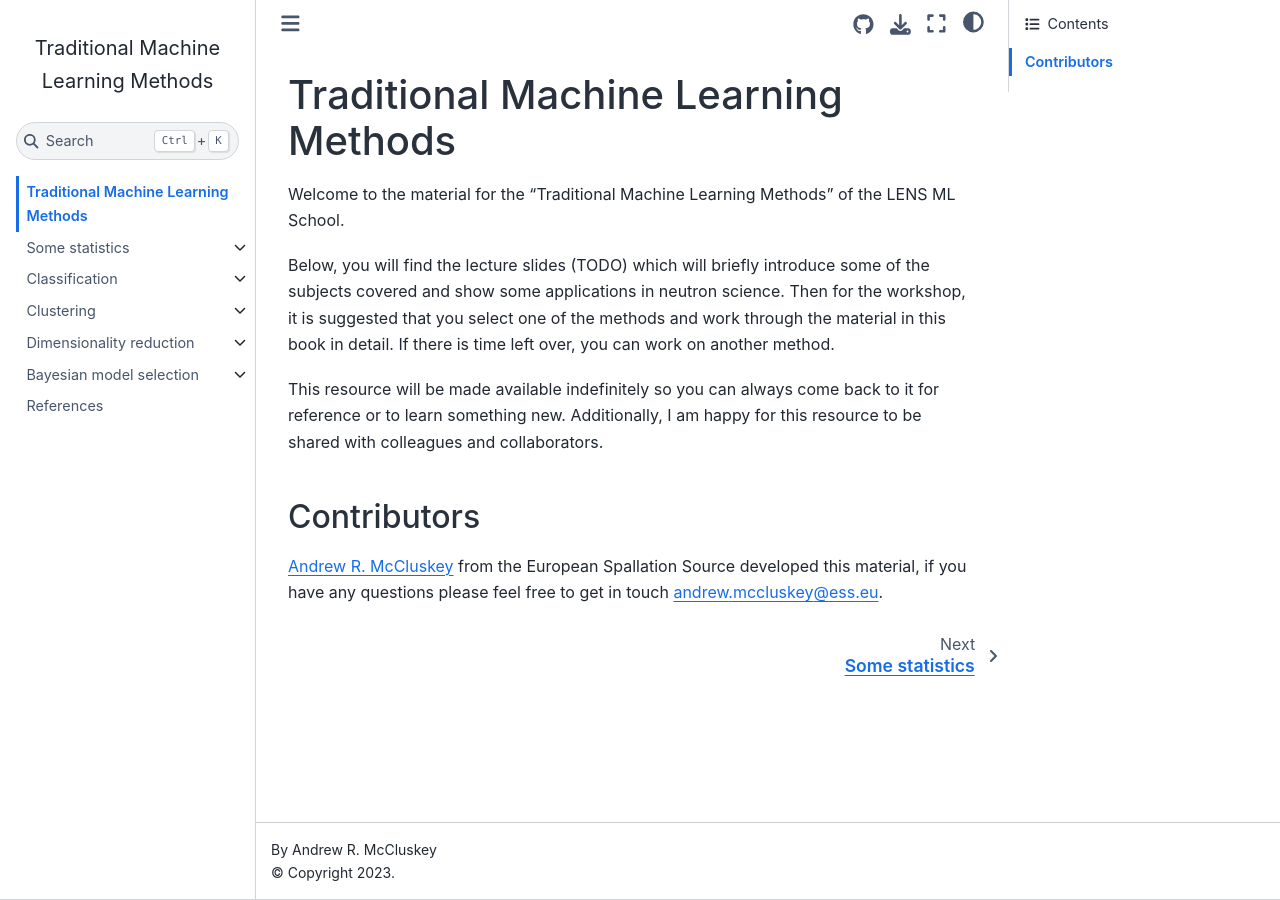
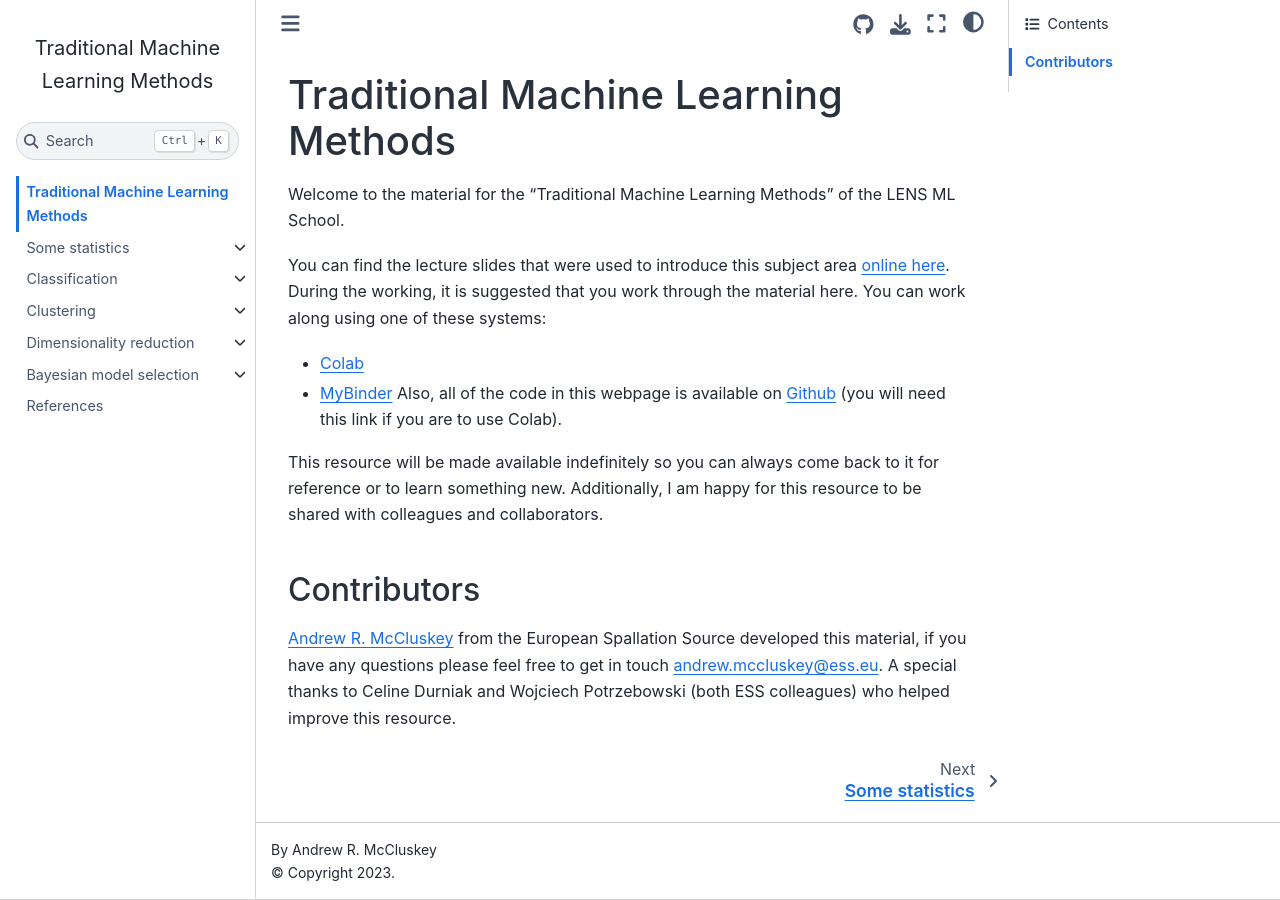
Before and after one commit to arm61/trad_ml_methods, a Jupyter Book: the page built from intro.md, in a window 1280 px wide. Built offline with Jupyter Book 1.0.4 settings and Sphinx 7.4.7 and the Sphinx Book theme 1.1.4, drawn with Linux system fonts in a browser that asks for light colours.

Commit message:
intro update

```diff
--- a/intro.md
+++ b/intro.md
@@ -2,9 +2,12 @@
 
 Welcome to the material for the "Traditional Machine Learning Methods" of the LENS ML School.
 
-Below, you will find the lecture slides (TODO) which will briefly introduce some of the subjects covered and show some applications in neutron science.
-Then for the workshop, it is suggested that you select one of the methods and work through the material in this book in detail.
-If there is time left over, you can work on another method.
+You can find the lecture slides that were used to introduce this subject area [online here](https://mccluskey.scot/talks/trad_ml_methods).
+During the working, it is suggested that you work through the material here.
+You can work along using one of these systems:
+- [Colab](https://colab.research.google.com/)
+- [MyBinder](https://mybinder.org/v2/gh/arm61/trad_ml_methods/HEAD)
+Also, all of the code in this webpage is available on [Github](https://github.com/arm61/trad_ml_methods) (you will need this link if you are to use Colab).
 
 This resource will be made available indefinitely so you can always come back to it for reference or to learn something new.
 Additionally, I am happy for this resource to be shared with colleagues and collaborators.
@@ -12,3 +15,4 @@ Additionally, I am happy for this resource to be shared with colleagues and coll
 ## Contributors
 
 [Andrew R. McCluskey](https://mccluskey.scot) from the European Spallation Source developed this material, if you have any questions please feel free to get in touch [andrew.mccluskey@ess.eu](mailto:andrew.mccluskey@ess.eu).
+A special thanks to Celine Durniak and Wojciech Potrzebowski (both ESS colleagues) who helped improve this resource.
```
